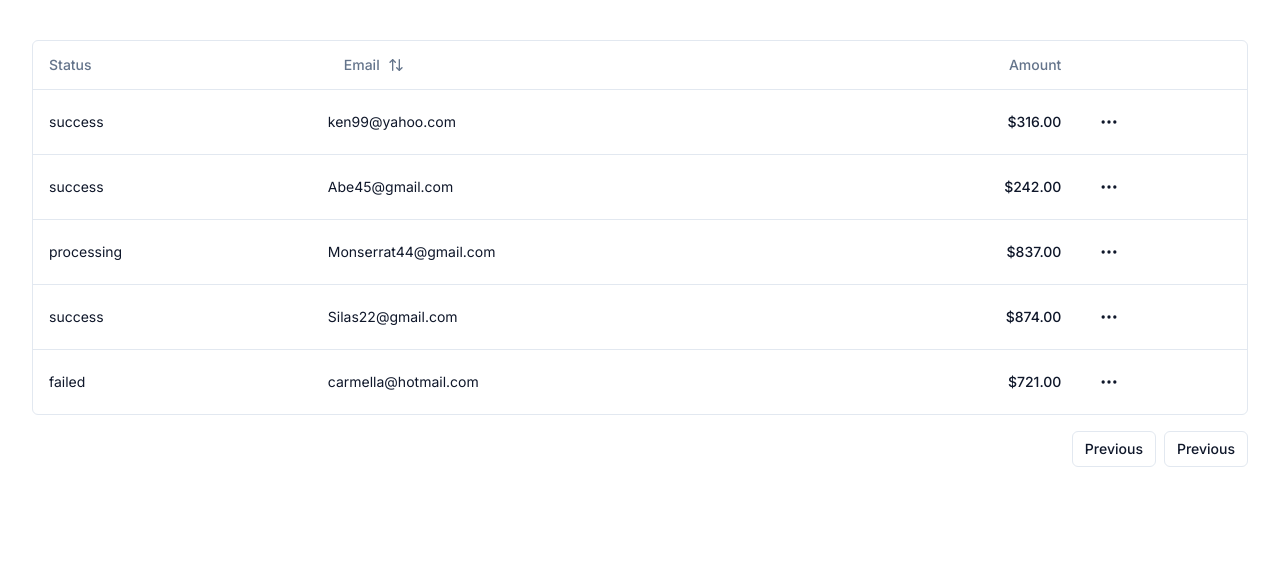
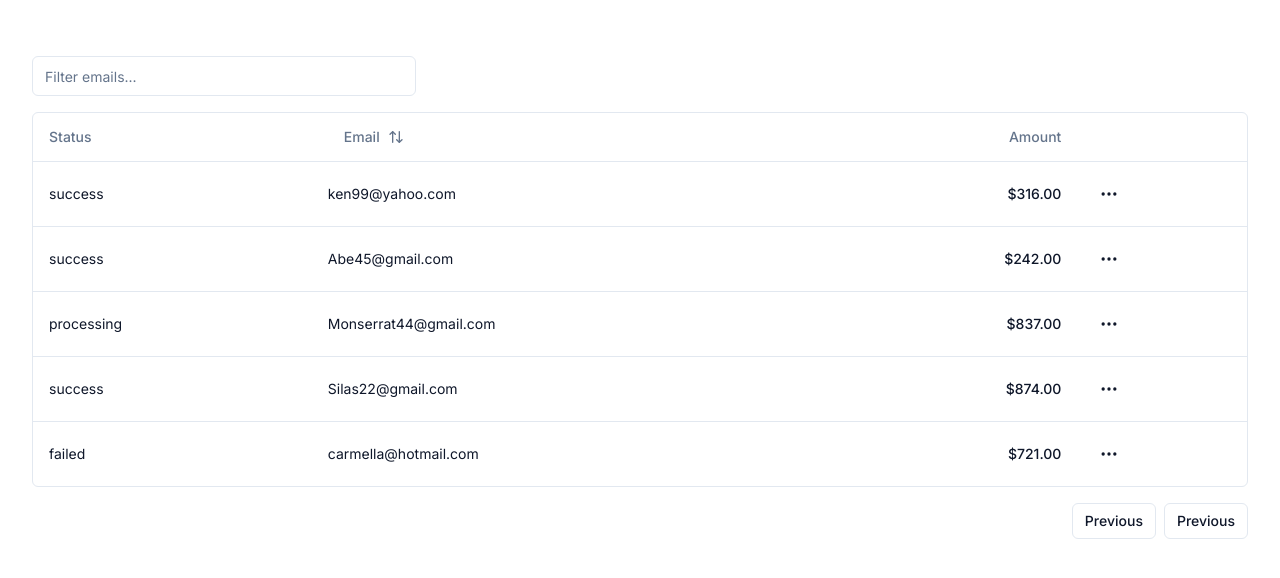
Before and after one commit to pqhung3007/h2-coffee-frontend, a Next.js app: page /payments in a window 1280 px wide. Shown: the top 578 px of the page. Built offline with nearby package versions, Linux system fonts and the light colour scheme.

Commit message:
feat: filter by email

```diff
--- a/app/payments/data-table.tsx
+++ b/app/payments/data-table.tsx
@@ -1,6 +1,7 @@
 "use client";
 
 import { Button } from "@/components/ui/button";
+import { Input } from "@/components/ui/input";
 import {
   Table,
   TableBody,
@@ -11,9 +12,11 @@
 } from "@/components/ui/table";
 import {
   ColumnDef,
+  ColumnFiltersState,
   SortingState,
   flexRender,
   getCoreRowModel,
+  getFilteredRowModel,
   getPaginationRowModel,
   getSortedRowModel,
   useReactTable,
@@ -30,6 +33,7 @@
   data,
 }: DataTableProps<TData, TValue>) {
   const [sorting, setSorting] = useState<SortingState>([]);
+  const [columnFilters, setColumnFilters] = useState<ColumnFiltersState>([]);
 
   const table = useReactTable({
     columns,
@@ -37,14 +41,28 @@
     getCoreRowModel: getCoreRowModel(),
     getPaginationRowModel: getPaginationRowModel(),
     getSortedRowModel: getSortedRowModel(),
+    getFilteredRowModel: getFilteredRowModel(),
     onSortingChange: setSorting,
+    onColumnFiltersChange: setColumnFilters,
     state: {
       sorting,
+      columnFilters,
     },
   });
 
   return (
     <div>
+      <div className="flex items-center py-4">
+        <Input
+          placeholder="Filter emails..."
+          value={(table.getColumn("email")?.getFilterValue() as string) ?? ""}
+          onChange={(e) => {
+            table.getColumn("email")?.setFilterValue(e.target.value);
+          }}
+          className="max-w-sm"
+        />
+      </div>
+
       <div className="rounded-md border">
         <Table>
           <TableHeader>
--- /dev/null
+++ b/components/ui/input.tsx
@@ -0,0 +1,25 @@
+import * as React from "react"
+
+import { cn } from "@/lib/utils"
+
+export interface InputProps
+  extends React.InputHTMLAttributes<HTMLInputElement> {}
+
+const Input = React.forwardRef<HTMLInputElement, InputProps>(
+  ({ className, type, ...props }, ref) => {
+    return (
+      <input
+        type={type}
+        className={cn(
+          "flex h-10 w-full rounded-md border border-input bg-transparent px-3 py-2 text-sm ring-offset-background file:border-0 file:bg-transparent file:text-sm file:font-medium placeholder:text-muted-foreground focus-visible:outline-none focus-visible:ring-2 focus-visible:ring-ring focus-visible:ring-offset-2 disabled:cursor-not-allowed disabled:opacity-50",
+          className
+        )}
+        ref={ref}
+        {...props}
+      />
+    )
+  }
+)
+Input.displayName = "Input"
+
+export { Input }
```
